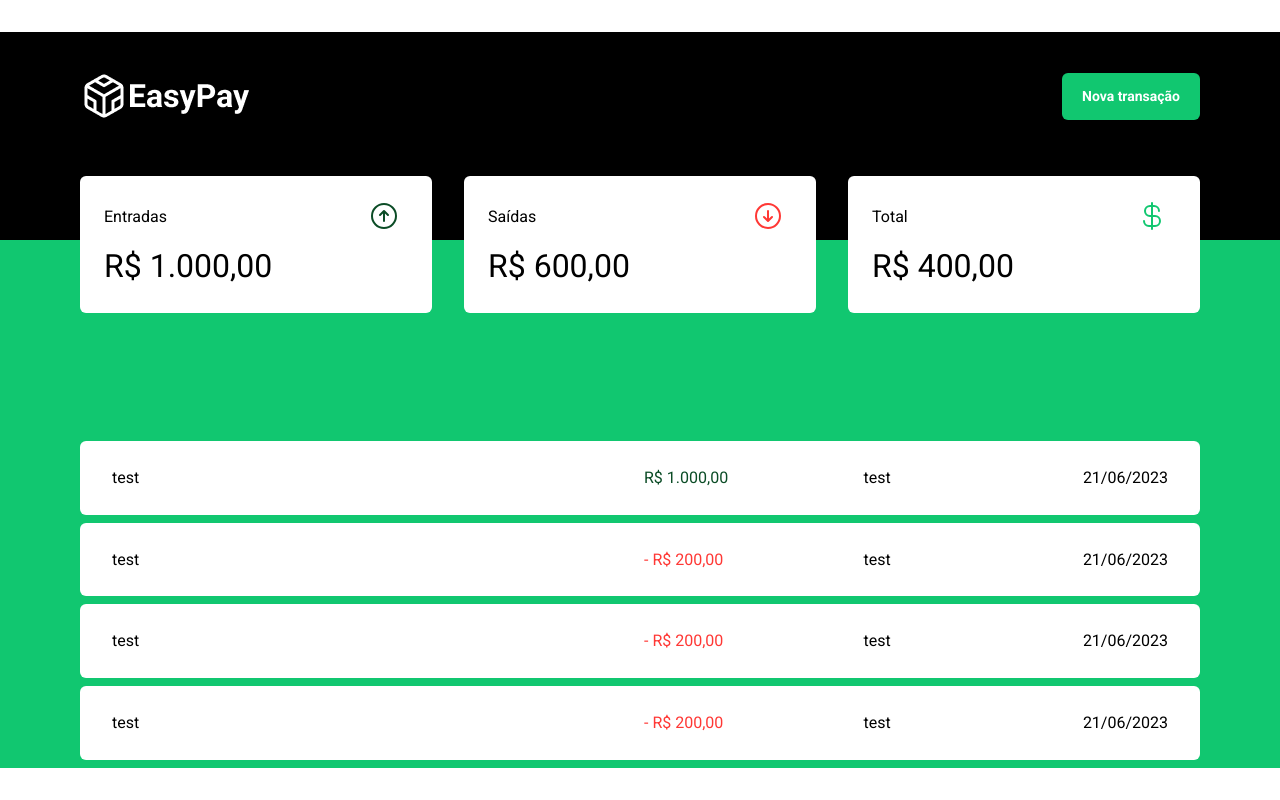
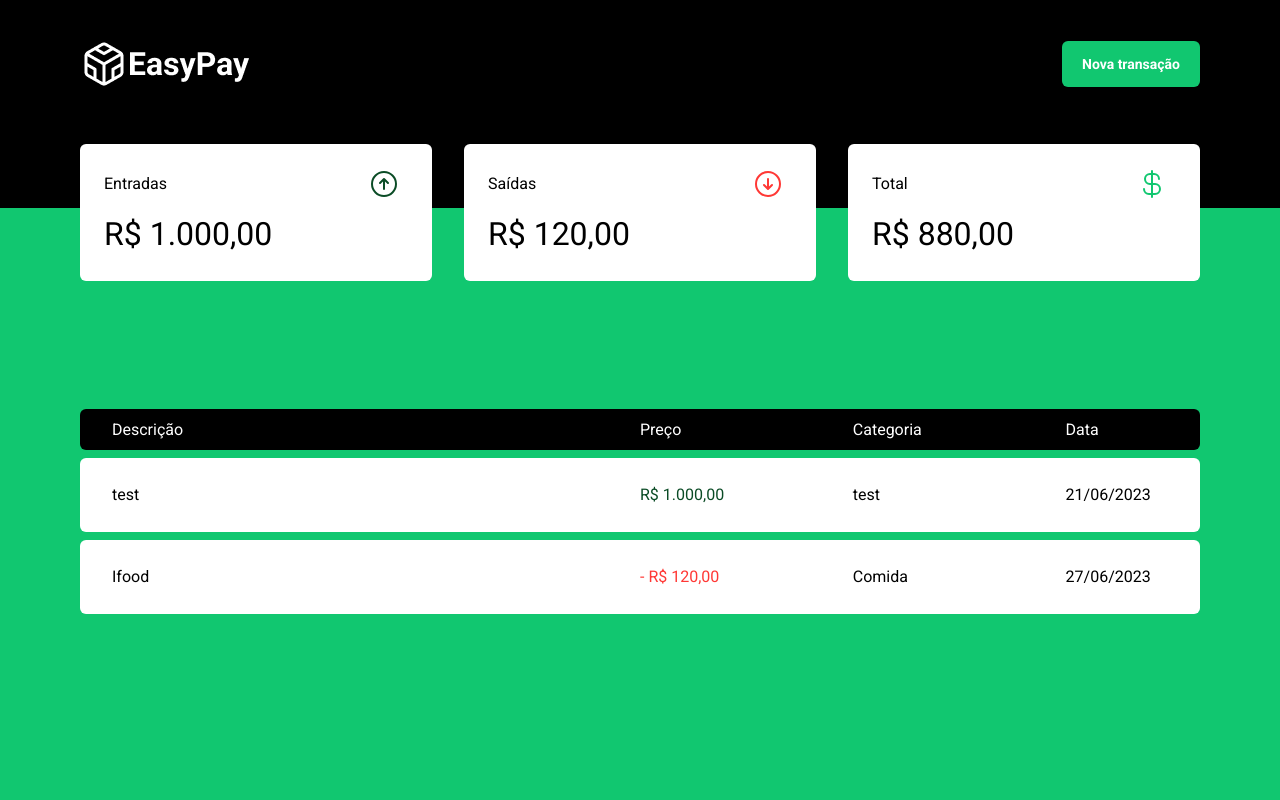
Before and after one commit to jairosl/easy-financial-control, a Next.js app: page / in a window 1280 px wide. Built offline with nearby package versions, Linux system fonts and the light colour scheme; data requests are answered from the project's data file.

Commit message:
feat: create logic revalidate

```diff
--- a/db.json
+++ b/db.json
@@ -9,28 +9,12 @@
       "created_at": "2023-06-21T17:51:37.576Z"
     },
     {
-      "id": 2,
-      "description": "test",
-      "price": 200,
-      "category": "test",
+      "description": "Ifood",
+      "price": 120,
+      "category": "Comida",
       "type": "LEAVE",
-      "created_at": "2023-06-21T17:51:37.576Z"
-    },
-    {
-      "id": 3,
-      "description": "test",
-      "price": 200,
-      "category": "test",
-      "type": "LEAVE",
-      "created_at": "2023-06-21T17:51:37.576Z"
-    },
-    {
-      "id": 4,
-      "description": "test",
-      "price": 200,
-      "category": "test",
-      "type": "LEAVE",
-      "created_at": "2023-06-21T17:51:37.576Z"
+      "created_at": "2023-06-27T12:26:25.610Z",
+      "id": 2
     }
   ]
 }
--- a/src/app/layout.tsx
+++ b/src/app/layout.tsx
@@ -18,7 +18,7 @@
     <ClerkProvider>
       <html lang="pt-br">
         <body className={roboto.className}>
-          <div className="min-h-screen w-screen  flex items-center justify-center">
+          <div className="min-h-screen w-full  flex items-center justify-center overflow-x-hidden">
             {children}
           </div>
         </body>
--- a/src/app/page.tsx
+++ b/src/app/page.tsx
@@ -3,6 +3,7 @@
 import { getTransactions } from "@/services/http/transactions";
 import { CardList } from "@/components/cards";
 import { TypeTransaction } from "@/domain";
+import { TableHeader } from "@/components/header/table";
 
 export const revalidate = 10;
 
@@ -26,14 +27,14 @@
   }, 0);
 
   return (
-    <div className="w-screen h-full bg-green pb-2 overflow-x-hidden">
+    <div className="w-screen h-full bg-green pb-4 min-h-screen">
       <Header />
       <div className="mt-[-4rem] px-20">
         <Summary comeIn={comeIn} comeOut={comeOut} />
       </div>
-      <div className="">
       <div className="pt-32 px-20">
         <div className="flex flex-col gap-2">
+          <TableHeader />
           {transactions.map((transactions, index) => {
             return (
               <CardList
@@ -49,6 +50,5 @@
         </div>
       </div>
     </div>
-    </div>
   );
 }
--- a/src/components/cards/list.tsx
+++ b/src/components/cards/list.tsx
@@ -6,25 +6,25 @@
 
   return (
     <div className="w-full flex items-center px-8 py-6 bg-white rounded-md">
-      <div className="flex-1 pr-2">
+      <div className="w-1/2 pr-2">
         <p className="text-black text-base leading-[160%]">
           {transaction.description}
         </p>
       </div>
 
-      <div className="flex-1 flex items-center gap-2">
+      <div className="w-1/2 flex items-center gap-2">
         <p
-          className={`flex-1 text-black text-base leading-[160%] ${
+          className={`w-1/2 text-black text-base leading-[160%] ${
             isTransactionLeave ? "text-red" : "text-green-action"
           }`}
         >
           {isTransactionLeave && <span className="text-red"> - </span>}
           {formatterCurrency.format(transaction.price)}
         </p>
-        <p className=" flex-1 text-black text-base leading-[160%]">
+        <p className="w-1/2 text-black text-base leading-[160%]">
           {transaction.category}
         </p>
-        <p className="text-black text-base leading-[160%]">
+        <p className="w-1/4 text-black text-base leading-[160%]">
           {formatterDate.format(new Date(transaction.created_at))}
         </p>
       </div>
--- /dev/null
+++ b/src/components/header/table/index.tsx
@@ -0,0 +1,15 @@
+export function TableHeader() {
+  return (
+    <div className="w-full flex items-center px-8 py-2 bg-black rounded-md">
+      <div className="w-1/2 pr-2">
+        <p className="text-white text-base leading-[160%]">Descrição</p>
+      </div>
+
+      <div className="flex w-1/2 items-center gap-2">
+        <p className={`w-1/2 text-white text-base leading-[160%]`}>Preço</p>
+        <p className="w-1/2 text-white text-base leading-[160%]">Categoria</p>
+        <p className="w-1/4 text-white text-base leading-[160%]">Data</p>
+      </div>
+    </div>
+  );
+}
--- a/src/components/modal/index.tsx
+++ b/src/components/modal/index.tsx
@@ -1,12 +1,13 @@
 "use client";
-import { TypeTransaction } from "@/domain";
+import { ChangeEvent, useState } from "react";
+import { useRouter } from "next/navigation";
 import { Dialog } from "@headlessui/react";
 import { ArrowCircleDown, ArrowCircleUp } from "@phosphor-icons/react";
-import { ChangeEvent, useState } from "react";
 import { useForm, SubmitHandler } from "react-hook-form";
 import { zodResolver } from "@hookform/resolvers/zod";
+import { TypeTransaction } from "@/domain";
+import { createTransaction } from "@/services/http/transactions";
 import { CreateTransactionSchema, ICreateTransaction } from "./validation";
-import { createTransaction } from "@/services/http/transactions";
 
 interface ModalProps {
   isOpen: boolean;
@@ -15,6 +16,7 @@
 
 export function Modal({ handleClose, isOpen }: ModalProps) {
   const [selectedType, setSelectedType] = useState(TypeTransaction.enter);
+  const router = useRouter();
 
   const isEnter = selectedType === TypeTransaction.enter;
 
@@ -30,9 +32,12 @@
 
   const onSubmit: SubmitHandler<ICreateTransaction> = async (data) => {
     try {
+      console.log(data);
       await createTransaction(data);
       reset();
+      setSelectedType(TypeTransaction.enter);
       handleClose();
+      router.refresh();
     } catch (error) {}
   };
 
--- a/src/services/http/transactions.ts
+++ b/src/services/http/transactions.ts
@@ -1,7 +1,9 @@
 import { Transaction } from "@/domain";
 
 export async function getTransactions(): Promise<Transaction[]> {
-  const res = await fetch("http://localhost:3000/transactions");
+  const res = await fetch("http://localhost:3000/transactions", {
+    cache: "no-cache",
+  });
 
   if (!res.ok) {
     // This will activate the closest `error.js` Error Boundary
```
Lines whose indentation alone changed are shown as unchanged.
